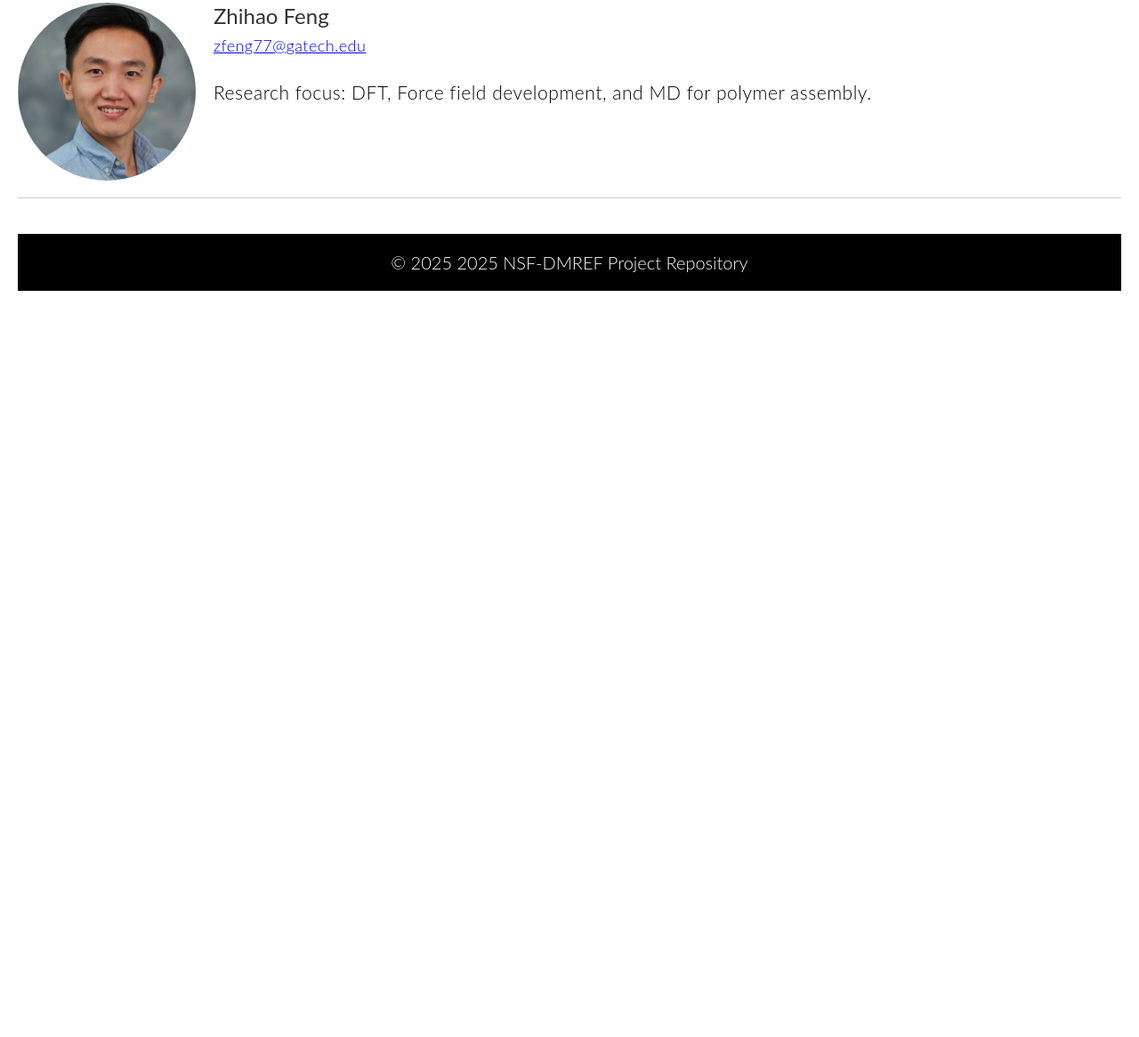
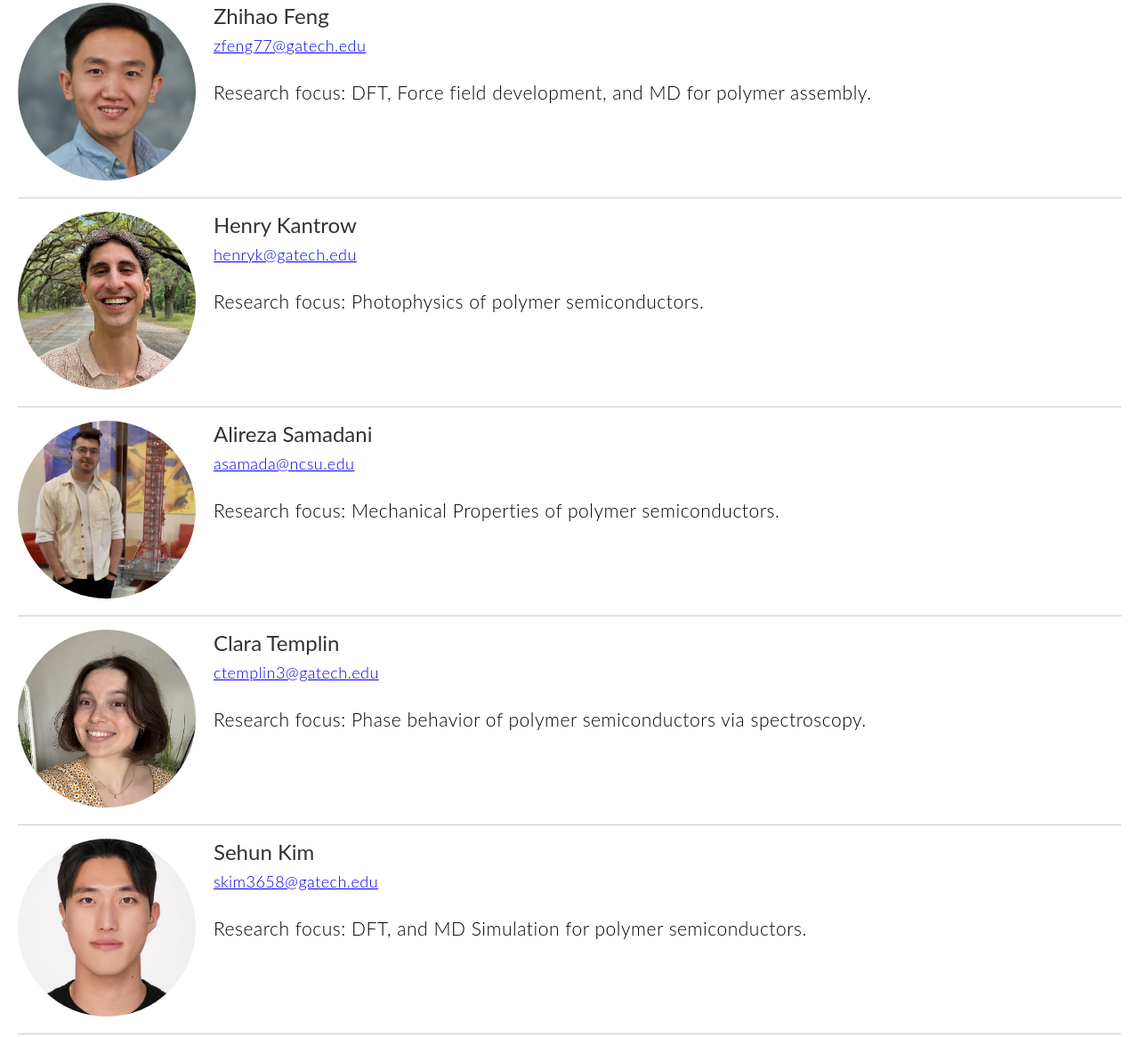
Before and after one commit to fengzhihao77/GT-NCST-NSF-DMREF-main, a plain HTML site: page people.html in a window 1280 px wide. Shown: the part 1357-2523 px from the top of the page at 89% size. Before the commit the page ends 1704 px from the top, so only its background shows below. Drawn offline with Linux system fonts and the light colour scheme.

Commit message:
updated people

```diff
--- a/people.html
+++ b/people.html
@@ -104,6 +104,57 @@
         </div>
       </li>
 
+      <li class="people_card">
+        <div class="headshot">
+          <img src="img/henry.jpg" alt="Person Name">
+        </div>
+        <div class="info">
+          <div class="name_email">
+            <h3>Henry Kantrow</h3>
+            <p class="email"><a href="mailto:henryk@gatech.edu">henryk@gatech.edu</a></p>
+          </div>
+          <p>Research focus: Photophysics of polymer semiconductors.</p>
+        </div>
+      </li>
+
+      <li class="people_card">
+        <div class="headshot">
+          <img src="img/ali.jpg" alt="Person Name">
+        </div>
+        <div class="info">
+          <div class="name_email">
+            <h3>Alireza Samadani</h3>
+            <p class="email"><a href="mailto:asamada@ncsu.edu">asamada@ncsu.edu</a></p>
+          </div>
+          <p>Research focus: Mechanical Properties of polymer semiconductors.</p>
+        </div>
+      </li>
+
+      <li class="people_card">
+        <div class="headshot">
+          <img src="img/clara.png" alt="Person Name">
+        </div>
+        <div class="info">
+          <div class="name_email">
+            <h3>Clara Templin</h3>
+            <p class="email"><a href="mailto:ctemplin3@gatech.edu">ctemplin3@gatech.edu</a></p>
+          </div>
+          <p>Research focus: Phase behavior of polymer semiconductors via spectroscopy.</p>
+        </div>
+      </li>
+
+      <li class="people_card">
+        <div class="headshot">
+          <img src="img/sehun.jpg" alt="Person Name">
+        </div>
+        <div class="info">
+          <div class="name_email">
+            <h3>Sehun Kim</h3>
+            <p class="email"><a href="mailto:skim3658@gatech.edu">skim3658@gatech.edu</a></p>
+          </div>
+          <p>Research focus: DFT, and MD Simulation for polymer semiconductors.</p>
+        </div>
+      </li>
   <footer>
     &copy; 2025 2025 NSF-DMREF Project Repository
   </footer>
```
Also changed, not shown: img/ali.jpg (added), img/clara.png (added), img/henry.jpg (added), img/sehun.jpg (added).
